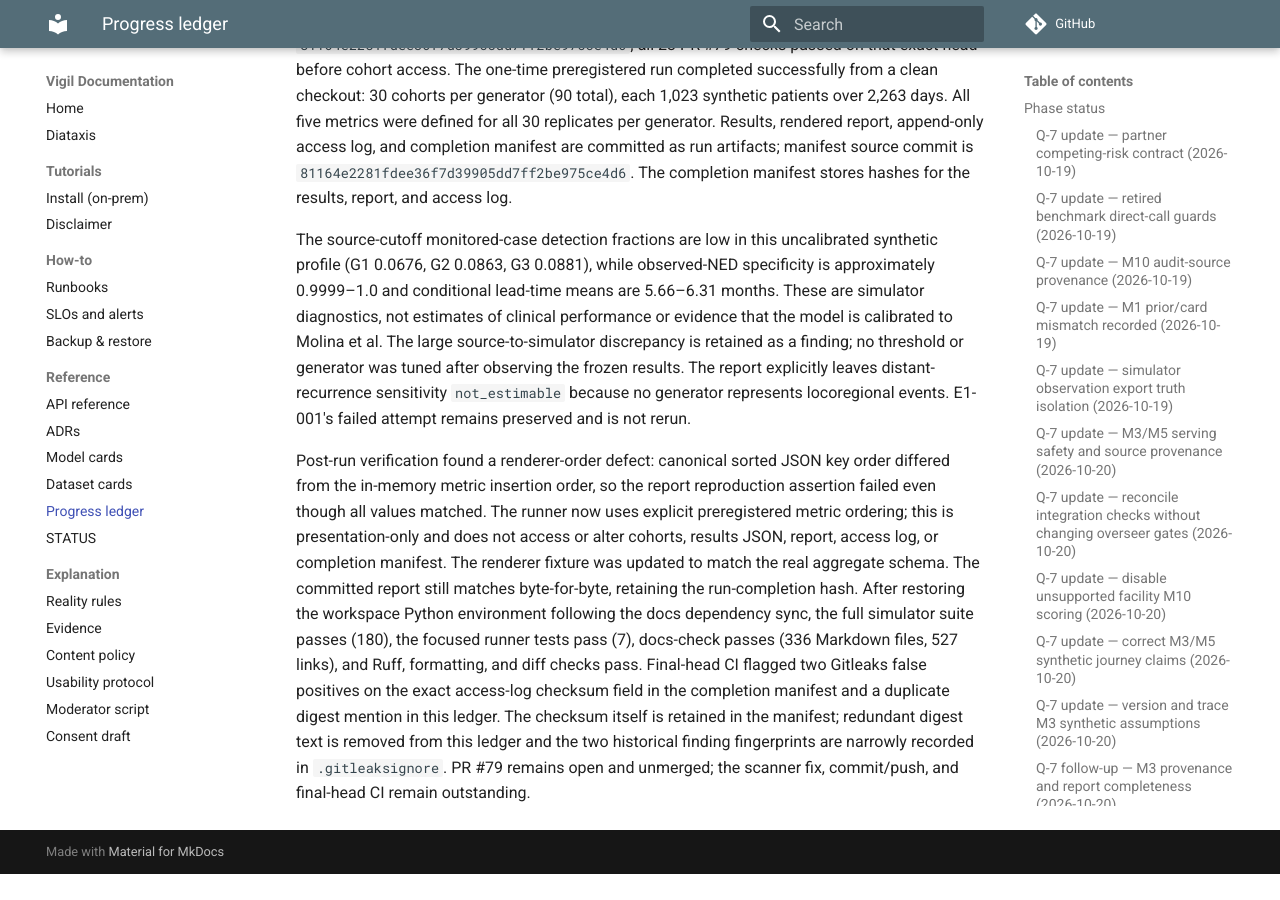
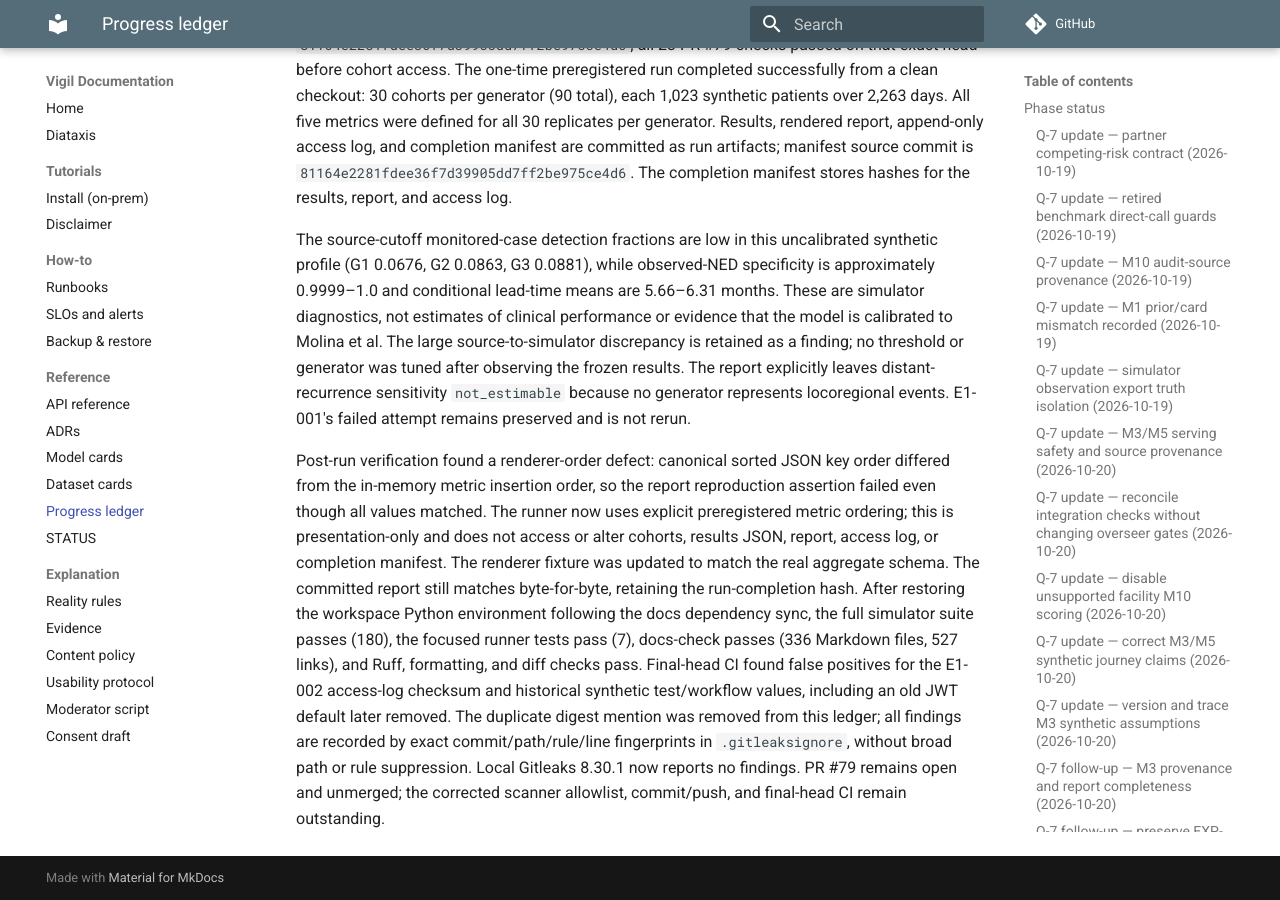
Before and after one commit to gasthecreator/vigil, an MkDocs documentation site: the page built from docs/PROGRESS.md, in a window 1280 px wide and 900 px high, scrolled down 49237 px. Built offline with MkDocs 1.6.1 and Material for MkDocs 9.7.7, drawn with Linux system fonts in a browser that asks for light colours; comment, search, counter and statistics services are not loaded; before the commit the page ends 50111 px from its top, so only the background shows below that.

Commit message:
chore(security): allowlist verified synthetic findings

```diff
--- a/docs/PROGRESS.md
+++ b/docs/PROGRESS.md
@@ -466,4 +466,4 @@
 
 The source-cutoff monitored-case detection fractions are low in this uncalibrated synthetic profile (G1 0.0676, G2 0.0863, G3 0.0881), while observed-NED specificity is approximately 0.9999–1.0 and conditional lead-time means are 5.66–6.31 months. These are simulator diagnostics, not estimates of clinical performance or evidence that the model is calibrated to Molina et al. The large source-to-simulator discrepancy is retained as a finding; no threshold or generator was tuned after observing the frozen results. The report explicitly leaves distant-recurrence sensitivity `not_estimable` because no generator represents locoregional events. E1-001's failed attempt remains preserved and is not rerun.
 
-Post-run verification found a renderer-order defect: canonical sorted JSON key order differed from the in-memory metric insertion order, so the report reproduction assertion failed even though all values matched. The runner now uses explicit preregistered metric ordering; this is presentation-only and does not access or alter cohorts, results JSON, report, access log, or completion manifest. The renderer fixture was updated to match the real aggregate schema. The committed report still matches byte-for-byte, retaining the run-completion hash. After restoring the workspace Python environment following the docs dependency sync, the full simulator suite passes (180), the focused runner tests pass (7), docs-check passes (336 Markdown files, 527 links), and Ruff, formatting, and diff checks pass. Final-head CI flagged two Gitleaks false positives on the exact access-log checksum field in the completion manifest and a duplicate digest mention in this ledger. The checksum itself is retained in the manifest; redundant digest text is removed from this ledger and the two historical finding fingerprints are narrowly recorded in `.gitleaksignore`. PR #79 remains open and unmerged; the scanner fix, commit/push, and final-head CI remain outstanding.
+Post-run verification found a renderer-order defect: canonical sorted JSON key order differed from the in-memory metric insertion order, so the report reproduction assertion failed even though all values matched. The runner now uses explicit preregistered metric ordering; this is presentation-only and does not access or alter cohorts, results JSON, report, access log, or completion manifest. The renderer fixture was updated to match the real aggregate schema. The committed report still matches byte-for-byte, retaining the run-completion hash. After restoring the workspace Python environment following the docs dependency sync, the full simulator suite passes (180), the focused runner tests pass (7), docs-check passes (336 Markdown files, 527 links), and Ruff, formatting, and diff checks pass. Final-head CI found false positives for the E1-002 access-log checksum and historical synthetic test/workflow values, including an old JWT default later removed. The duplicate digest mention was removed from this ledger; all findings are recorded by exact commit/path/rule/line fingerprints in `.gitleaksignore`, without broad path or rule suppression. Local Gitleaks 8.30.1 now reports no findings. PR #79 remains open and unmerged; the corrected scanner allowlist, commit/push, and final-head CI remain outstanding.
```
Also changed, not shown: 1 other file.
